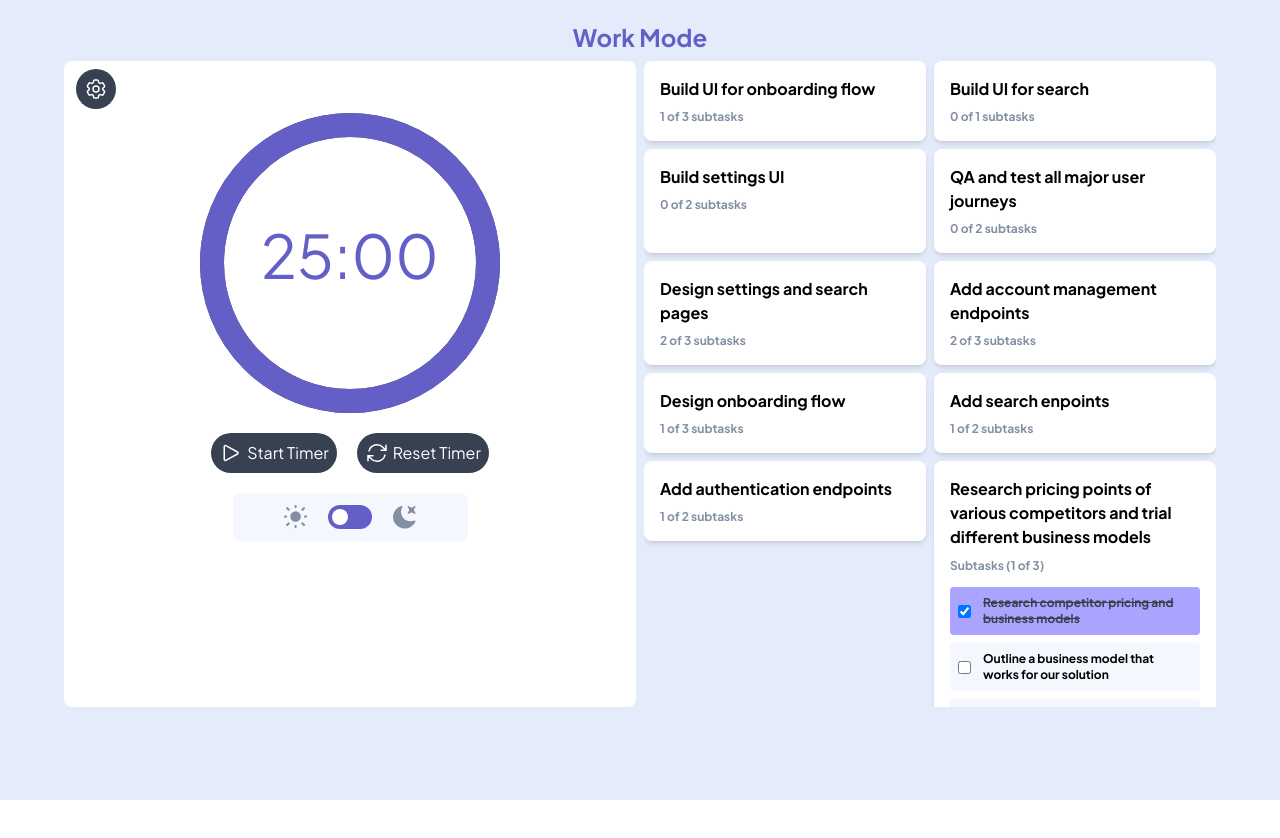
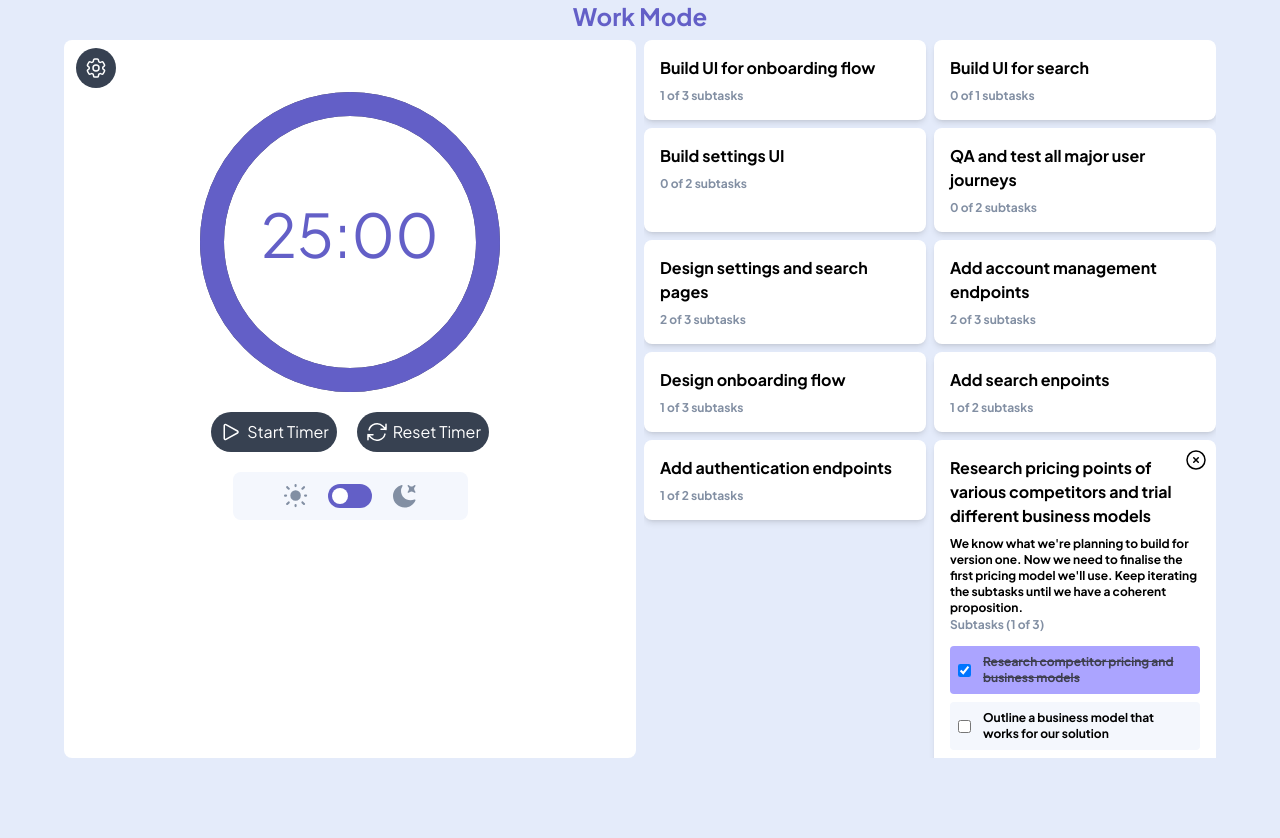
Before and after one commit to Ckola99/Kanban-webapp, a React (Vite) app in the folder kanban-frontend/: page /workpage in a window 1280 px wide. Both pictures are taken after a click on the element 1075 px from the left and 620 px from the top of the page. Before the commit the page ends 800 px from the top, so only its background shows below. Built offline with nearby package versions, Linux system fonts and the light colour scheme.

Commit message:
applied scrollbar stylings

```diff
--- a/kanban-frontend/src/components/Board.jsx
+++ b/kanban-frontend/src/components/Board.jsx
@@ -22,7 +22,7 @@ const Board = () => {
   // Handle if no current board is available
   if (!currentBoard) {
     return (
-		<div className={`min-h-[calc(100vh-64px)] flex flex-col justify-center items-center p-5 ${sidebarIsOpen && 'ml-[261px]'} scrollbar-hidden`}>
+		<div className={`min-h-[calc(100vh-64px)] flex flex-col justify-center items-center p-5 ${sidebarIsOpen && 'ml-[261px]'}`}>
 			<p className="text-tertiary-gray large-heading mb-5 text-center">
 				This account has no boards. Create a new board
 				to get started.
@@ -51,8 +51,8 @@ const Board = () => {
 
   const boardClass =
 		currentBoard.columns.length === 0
-			? "flex justify-center items-center px-6 relative scrollbar-hide"
-			: "min-h-[calc(100vh-64px)] relative scrollbar-hide";
+			? "flex justify-center items-center px-6 relative "
+		  : "min-h-[calc(100vh-64px)] relative ";
 
   return (
 			<div className={boardClass}>
--- a/kanban-frontend/src/components/Columns.jsx
+++ b/kanban-frontend/src/components/Columns.jsx
@@ -68,7 +68,7 @@ const Columns = () => {
 
 	return (
 		<div
-			className={`relative mt-16 flex overflow-x-scroll p-6 gap-6 ${
+			className={`relative mt-16 flex overflow-scroll p-6 gap-6 no-scrollbar no-scrollbar::-webkit-scrollbar ${
 				sidebarIsOpen && "md:ml-[261px]"
 			} min-h-[100vh]`}
 		>
--- a/kanban-frontend/src/components/Subtasks.jsx
+++ b/kanban-frontend/src/components/Subtasks.jsx
@@ -13,14 +13,14 @@ const Subtasks = ({ card, handleSubtaskToggle }) => {
 						sub.isCompleted
 							? "  bg-secondary-blue"
 							: " bg-secondary-light-gray "
-					} p-2 rounded  dark:bg-primary-black dark:bg-opacity-50 dark:hover:bg-secondary-blue hover:bg-secondary-blue`}
+					} p-2 rounded  dark:bg-primary-black dark:bg-opacity-50 hover:cursor-pointer dark:hover:bg-secondary-blue hover:bg-secondary-blue`}
 				>
 					<label
 						className={` ${
 							sub.isCompleted
 								? "line-through dark:text-primary-gray text-secondary-gray"
 								: "dark:text-white"
-						} font-bold text-xs flex items-center gap-3 `}
+						} font-bold text-xs flex items-center gap-3 hover:cursor-pointer`}
 					>
 						<input
 							className="dark:bg-primary-blue checked:primary-blue dark:checked:bg-primary-blue "
--- /dev/null
+++ b/kanban-frontend/src/components/WorkTasks.jsx
@@ -0,0 +1,94 @@
+import React, { useState } from 'react'
+import {
+	updateSubtask,
+	currentBoardSelector
+} from "../features/boards/boardsSlice";
+import Subtasks from '../components/Subtasks'
+import { useSelector, useDispatch } from "react-redux";
+
+
+const WorkTasks = () => {
+	const currentBoard = useSelector(currentBoardSelector);
+	const dispatch = useDispatch();
+
+	const [selectedTaskId, setSelectedTaskId] = useState(null)
+	const incompleteTasks = currentBoard.columns.flatMap(column =>
+		column.tasks.filter(task =>
+			task.subtasks.some(subtask => subtask.isCompleted !== true)
+		)
+	);
+
+
+	// Check if all tasks and subtasks are completed
+	const allTasksComplete = currentBoard.columns.every(column =>
+		column.tasks.every(task =>
+			task.subtasks.every(subtask => subtask.isCompleted === true)
+		)
+	);
+
+	const handleTaskClick = (id) => {
+		setSelectedTaskId(selectedTaskId === id ? null : id)
+	}
+
+	const handleSubtaskToggle = (subtaskId, isCompleted) => {
+		dispatch(
+			updateSubtask({
+				subtaskId,
+				isCompleted: isCompleted,
+			})
+		);
+	};
+
+	return (
+		<div className={`grid grid-cols-2 gap-2 ${selectedTaskId && 'overflow-scroll'}`}>
+
+			{allTasksComplete ? (
+				<div className="col-span-2 text-center text-primary-blue dark:text-white text-lg font-bold flex items-center justify-center">
+					<p>All tasks complete 🎉</p>
+				</div>
+			) : (
+				incompleteTasks.map(task => (
+					<div
+						key={task.id}
+						onClick={() => handleTaskClick(task.id)}
+						className={`transition-all duration-300 ease-in-out ${selectedTaskId === task.id ? 'row-span-2 z-10 relative ' : 'col-span-1 hover:cursor-pointer '} group bg-white dark:bg-secondary-black dark:text-white rounded-lg p-4 shadow-md dark:shadow-md  relative`}
+					>
+						<h2
+							onClick={(e) => { selectedTaskId && e.stopPropagation() }}
+							className={`med-heading mb-2 ${selectedTaskId === task.id
+								? '' // No hover effect when selected
+								: 'group-hover:text-primary-blue' // Apply hover effect
+								}`}
+						>
+							{task.title}
+						</h2>
+
+						{selectedTaskId === task.id ? (
+							<div className="">
+								<p onClick={(e) => { selectedTaskId && e.stopPropagation() }} className="small-heading">{task.description}</p>
+								<form onClick={(e) => e.stopPropagation()}>
+									<h2 className="font-bold text-tertiary-gray text-[12px] mb-3">
+										Subtasks ({task.subtasks.filter(sub => sub.isCompleted).length} of {task.subtasks.length})
+									</h2>
+									<Subtasks handleSubtaskToggle={handleSubtaskToggle} card={task} />
+								</form>
+								<button onClick={() => handleTaskClick(task.id)} className="absolute top-2 right-2">
+									<svg xmlns="http://www.w3.org/2000/svg" fill="none" viewBox="0 0 24 24" strokeWidth={1.5} stroke="currentColor" className="size-6 hover:stroke-red">
+										<path strokeLinecap="round" strokeLinejoin="round" d="m9.75 9.75 4.5 4.5m0-4.5-4.5 4.5M21 12a9 9 0 1 1-18 0 9 9 0 0 1 18 0Z" />
+									</svg>
+								</button>
+
+							</div>
+						) : (
+							<p className="text-tertiary-gray body-med">
+								{task.subtasks.filter(sub => sub.isCompleted).length} of {task.subtasks.length} subtasks
+							</p>
+						)}
+					</div>
+				))
+			)}
+		</div>
+	)
+}
+
+export default WorkTasks
--- a/kanban-frontend/src/index.css
+++ b/kanban-frontend/src/index.css
@@ -13,6 +13,11 @@ body {
 	height: 100%;
 	font-family: "plus-jakarta";
 }
+
+html::-webkit-scrollbar {
+	display: none;
+}
+
 
 /* Base Layer */
 @layer base {
--- a/kanban-frontend/src/pages/HomePage.jsx
+++ b/kanban-frontend/src/pages/HomePage.jsx
@@ -15,7 +15,7 @@ const HomePage = () => {
 	return (
 
 		<div
-			className={`relative font-plus-jakarta dark:bg-primary-black min-h-screen bg-primary-light-gray `}
+			className={`relative font-plus-jakarta dark:bg-primary-black min-h-screen bg-primary-light-gray scrollbar-thin scrollbar-webkit`}
 		>
 			<Header
 				setIsDropdownOpen={setIsDropdownOpen}
--- a/kanban-frontend/src/pages/WorkPage.jsx
+++ b/kanban-frontend/src/pages/WorkPage.jsx
@@ -1,5 +1,5 @@
 // Import necessary libraries
-import React, { useEffect, useState } from "react";
+import React, { useEffect } from "react";
 import { useSelector, useDispatch } from "react-redux";
 import {
 	selectPomodoroState,
@@ -15,28 +15,14 @@ import PlayButton from '../components/PlayButton'
 import PauseButton from '../components/PauseButton'
 import ResetButton from '../components/ResetButton'
 import SettingsButton from '../components/SettingsButton'
-import { useLocation } from "react-router-dom";
 import PomodoroClock from '../components/PomodoroClock'
-import Subtasks from '../components/Subtasks'
-import {
-	updateSubtask,
-	currentBoardSelector
-} from "../features/boards/boardsSlice";
+import WorkTasks from '../components/WorkTasks'
+
+
 
 const WorkPage = () => {
-  	const currentBoard = useSelector(currentBoardSelector);
 
 	const dispatch = useDispatch();
-
-	console.log(currentBoard)
-
-	const incompleteTasks = currentBoard.columns.flatMap(column =>
-		column.tasks.filter(task =>
-			task.subtasks.some(subtask => subtask.isCompleted !== true)
-		)
-	);
-
-	console.log(incompleteTasks)
 
 	const {
 		activeSession,
@@ -100,29 +86,12 @@ const WorkPage = () => {
 		}
 	}, [timerValue, activeSession, completedSessions, dispatch]);
 
-	const [selectedTaskId, setSelectedTaskId] = useState(null)
-
-	const handleTaskClick = (id) => {
-		setSelectedTaskId(selectedTaskId === id ? null : id)
-	}
-
-	const handleSubtaskToggle = (subtaskId, isCompleted) => {
-		console.log(isCompleted)
-		console.log(subtaskId)
-
-		dispatch(
-			updateSubtask({
-				subtaskId,
-				isCompleted: isCompleted,
-			})
-		);
-	};
 
 	return (
 		<div className="relative font-plus-jakarta dark:bg-primary-black min-h-screen bg-primary-light-gray grid place-content-center ">
 			<h1 className=" dark:text-white text-primary-blue text-center extra-large-heading mb-2">Work Mode</h1>
 			<div className="max-w-[90%] max-h-[90%] grid grid-cols-2 gap-2 mx-auto">
-				<div className="dark:bg-secondary-black bg-white flex flex-col items-center p-5 rounded-lg relative ">
+				<div className="dark:bg-secondary-black bg-white flex flex-col items-center p-5 rounded-lg relative min-w-[350px]">
 
 					<h1 className="text-white mb-2">{activeSession === 'work' ? `Promodoro ${completedSessions + 1}` : activeSession === 'shortBreak' ? ' Short Break' : 'Long Break'}</h1>
 
@@ -148,42 +117,7 @@ const WorkPage = () => {
 				</div>
 
 				{/* Tasks */}
-				<div className={`grid grid-cols-2 gap-2 ${selectedTaskId && 'overflow-scroll'}`}>
-					{incompleteTasks.map(task => {
-
-						const selectedTask = incompleteTasks.find(task => task.id === selectedTaskId)
-						console.log('selected task: ', selectedTask)
-						return (
-
-
-						<div key={task.id} onClick={() => handleTaskClick(task.id)} className={` transition-all duration-300 ease-in-out ${selectedTaskId === task.id ? 'row-span-2 z-10 relative' : 'col-span-1'} bg-white dark:bg-secondary-black dark:text-white rounded-lg p-4 shadow-md dark:shadow-md hover:text-primary-blue hover:cursor-pointer dark:hover:text-primary-blue`}>
-							<h2 className="med-heading mb-2">
-								{task.title}
-							</h2>
-							{selectedTaskId === task.id ? (<form onClick={(e) => e.stopPropagation()} >
-								<h2 className="font-bold text-tertiary-gray text-[12px] mb-3">
-									Subtasks (
-									{
-										task.subtasks.filter(
-											(sub) =>
-												sub.isCompleted
-										).length
-									}{" "}
-									of {task.subtasks.length})
-								</h2>
-								<Subtasks
-									handleSubtaskToggle={handleSubtaskToggle}
-									card={task}
-								/>
-							</form>) : (<p className="text-tertiary-gray body-med">
-								{
-									task.subtasks.filter((sub) => sub.isCompleted).length
-								}{" "}
-								of {task.subtasks.length}{" "}subtasks
-							</p>)}
-						</div>
-					)})}
-				</div>
+				<WorkTasks />
 
 			</div>
 		</div>
--- a/kanban-frontend/tailwind.config.js
+++ b/kanban-frontend/tailwind.config.js
@@ -25,5 +25,37 @@ export default {
       },
     },
   },
-  plugins: [],
+  plugins: [
+    function ({addUtilities}) {
+      const newUtilities = {
+        ".no-scrollbar::-webkit-scrollbar":{
+          display: "none",
+        },
+        ".no-scrollbar": {
+          "-ms-overflow-style":"none",
+          "scrollbar-width":"none",
+        },
+        ".scrollbar-thin" : {
+          scrollbarWidth: 'thin',
+          scrollbarColor: " rgb(31 29 29) white"
+        },
+
+        ".scrollbar-webkit": {
+          "&::-webkit-scrollbar" : {
+            width: " 8px "
+          },
+          "&::-webkit-scrollbar-track" : {
+            background: "white"
+          },
+          "&::-webkit-scrollbar-thumb" : {
+            backgroundColor: "rgb(31 41 55)",
+            borderRadius: "20px",
+            border: "1px solid white"
+          }
+        }
+      }
+
+      addUtilities(newUtilities, ["responsive", "hover"])
+    }
+  ],
 }
```
